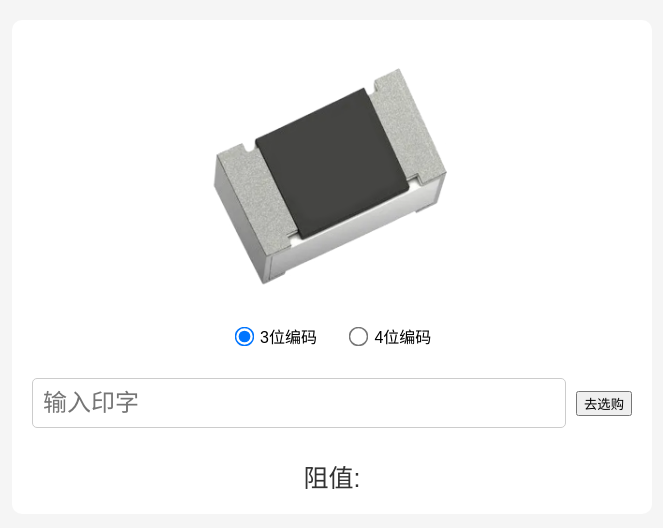
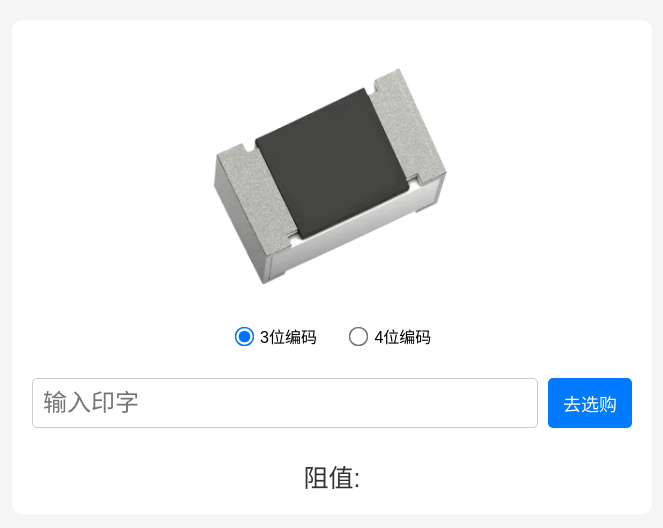
Before and after one commit to huangdengfu/gongju, a plain HTML site: page 贴片电阻印字查询/index.html in a window 1280 px wide. Shown: the whole page, without its empty margins (308-971 px from the left). Drawn offline with Linux system fonts and the light colour scheme.

Commit message:
Update Style.CSS

```diff
--- a/贴片电阻印字查询/Style.CSS
+++ b/贴片电阻印字查询/Style.CSS
@@ -69,21 +69,54 @@ img {
 .controls {
   display: flex;
   justify-content: center;
-  align-items: center;
+  align-items: stretch;
+  /* 保证子元素在垂直方向上保持一致高度 */
   margin-top: 10px;
   width: 100%;
   gap: 10px;
 }
 
 input[type="text"] {
-  flex: 10;
+  flex-grow: 1;
+  /* 使输入框占据更多的宽度 */
   padding: 10px;
   font-size: 24px;
-  /* 调整为适合手机的大小 */
   border: 1px solid #ccc;
   border-radius: 5px;
   transition: border-color 0.3s;
+  height: 100%;
+  /* 保证输入框高度一致 */
 }
+
+button#purchaseButton {
+  flex-shrink: 0;
+  /* 防止按钮缩小 */
+  padding: 0 15px;
+  font-size: 18px;
+  background-color: #007bff;
+  color: white;
+  border: none;
+  border-radius: 5px;
+  cursor: pointer;
+  transition: background-color 0.3s;
+  min-height: 100%;
+  /* 保证按钮的最小高度和输入框保持一致 */
+}
+
+button#purchaseButton:hover {
+  background-color: #0056b3;
+}
+
+@media (max-width: 600px) {
+
+  input[type="text"],
+  button#purchaseButton {
+    font-size: 4vw;
+    /* 在小屏幕上自动调整字体大小 */
+  }
+}
+
+
 
 input[type="text"]:focus {
   border-color: #007bff;
```
